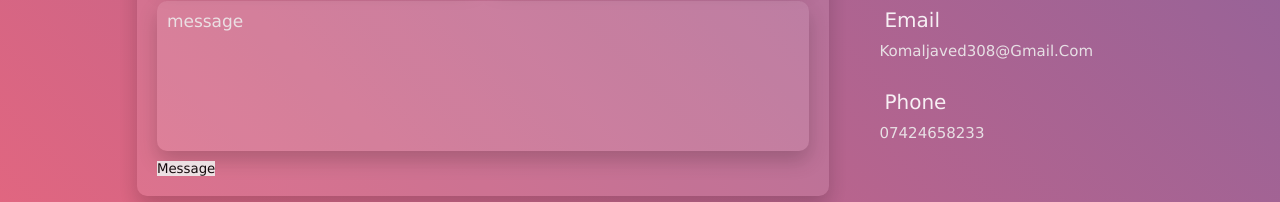
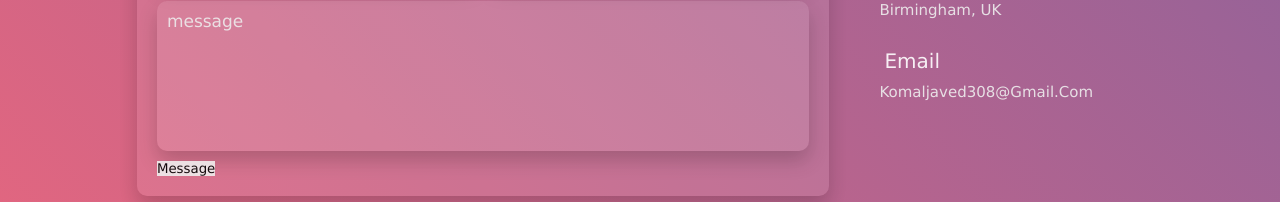
Before and after one commit to KJ234/react-portfolio, a React (Create React App) app: page / in a window 1280 px wide. Shown: the part 2850-3052 px from the top of the page. Built offline with nearby package versions, Linux system fonts and the light colour scheme.

Commit message:
removing some information

```diff
--- a/src/components/contact/contact.jsx
+++ b/src/components/contact/contact.jsx
@@ -35,12 +35,6 @@ function Contact() {
             </h3>
             <p>komaljaved308@gmail.com</p>
           </div>
-          <div class="icons">
-            <h3>
-              <i class="fas fa-phone"></i> phone
-            </h3>
-            <p>07424658233</p>
-          </div>
         </div>
       </div>
     </section>
```
